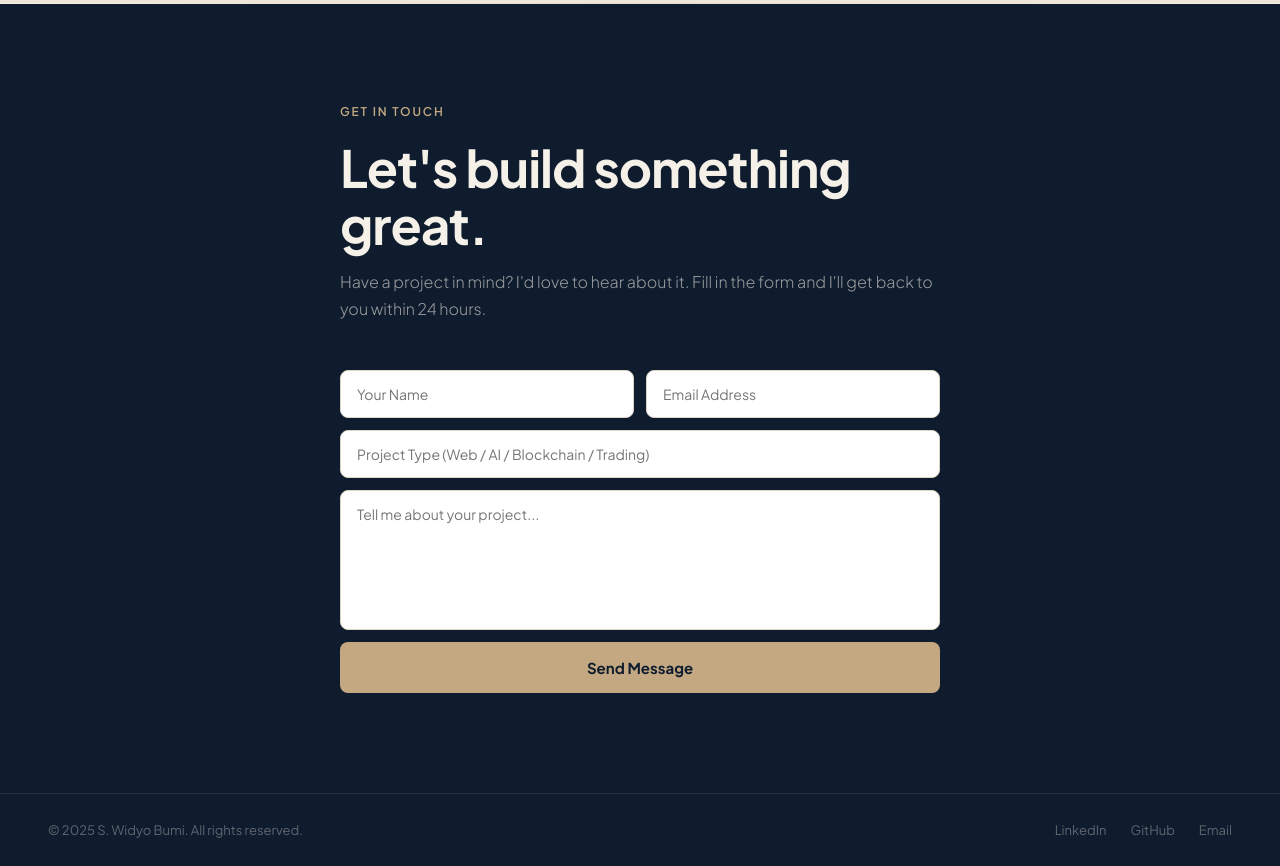
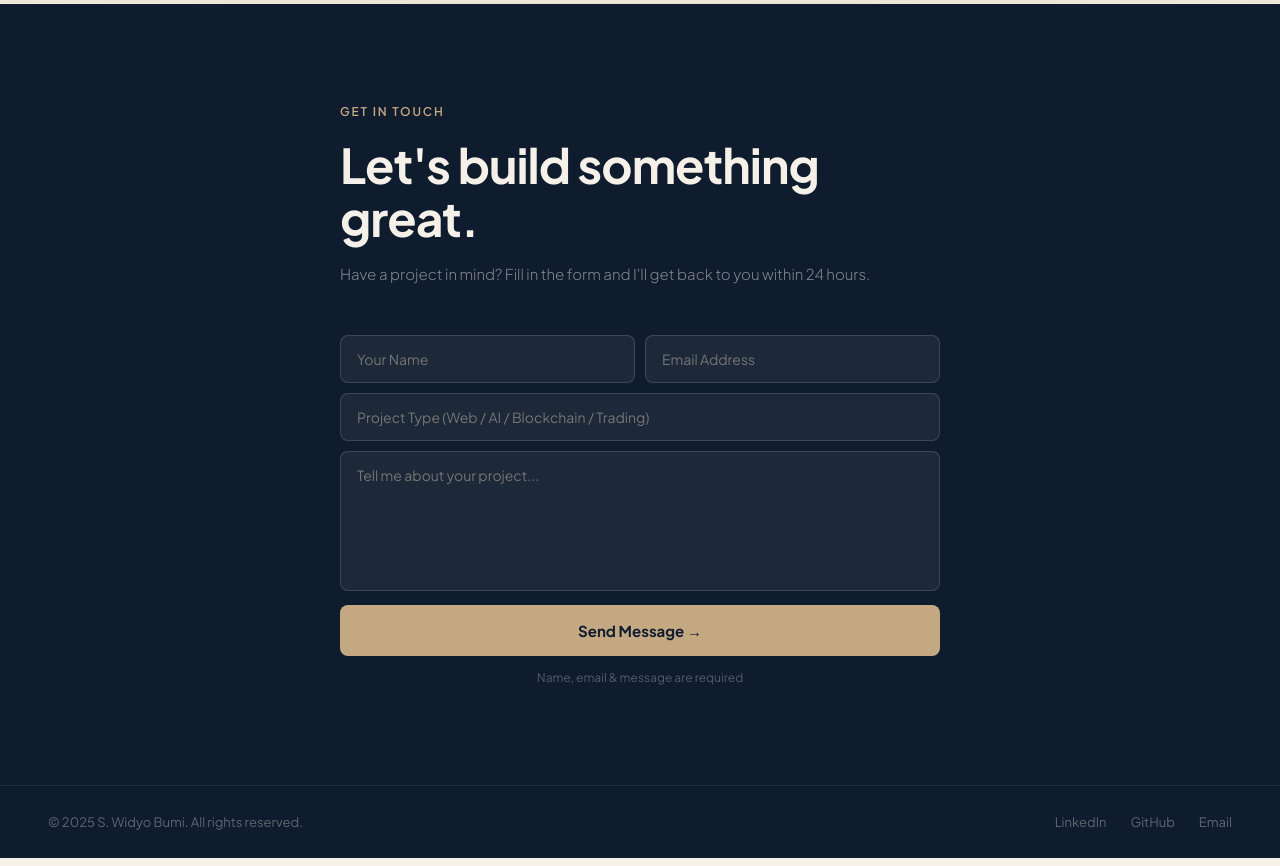
Before and after one commit to vanbumi/portfolio, a Next.js app: page / in a window 1280 px wide. Shown: the part 3220-4086 px from the top of the page. Built offline with nearby package versions, Linux system fonts and the light colour scheme.

Commit message:
feat: add EmailJS contact form

```diff
--- a/package.json
+++ b/package.json
@@ -9,6 +9,7 @@
     "lint": "eslint"
   },
   "dependencies": {
+    "@emailjs/browser": "^4.4.1",
     "framer-motion": "^12.38.0",
     "lucide-react": "^1.7.0",
     "next": "16.2.2",
--- a/src/components/Contact.tsx
+++ b/src/components/Contact.tsx
@@ -1,22 +1,61 @@
 'use client'
 
 import { useState } from 'react'
+import emailjs from '@emailjs/browser'
+
+const SERVICE_ID  = 'service_phbs8kp'
+const TEMPLATE_ID = 'template_o7h8nks'
+const PUBLIC_KEY  = 'J7h3ENEWcHViRiaMj'
 
 export default function Contact() {
   const [form, setForm] = useState({ name: '', email: '', type: '', message: '' })
-  const [sent, setSent] = useState(false)
+  const [status, setStatus] = useState<'idle' | 'loading' | 'success' | 'error'>('idle')
 
-  const handleSubmit = () => {
-    setSent(true)
-    setTimeout(() => setSent(false), 3000)
+  const handleSubmit = async () => {
+    if (!form.name || !form.email || !form.message) return
+
+    setStatus('loading')
+    try {
+      await emailjs.send(
+        SERVICE_ID,
+        TEMPLATE_ID,
+        {
+          from_name:    form.name,
+          from_email:   form.email,
+          project_type: form.type || 'Not specified',
+          message:      form.message,
+        },
+        PUBLIC_KEY
+      )
+      setStatus('success')
+      setForm({ name: '', email: '', type: '', message: '' })
+      setTimeout(() => setStatus('idle'), 4000)
+    } catch {
+      setStatus('error')
+      setTimeout(() => setStatus('idle'), 4000)
+    }
   }
 
   const inputStyle: React.CSSProperties = {
     width: '100%', padding: '14px 16px',
-    borderRadius: '8px', border: '1.5px solid var(--border)',
+    borderRadius: '8px', border: '1.5px solid rgba(245,240,232,0.15)',
     fontSize: '14px', fontFamily: 'Plus Jakarta Sans, sans-serif',
-    color: 'var(--navy)', background: 'var(--white)',
+    color: '#F5F0E8', background: 'rgba(245,240,232,0.06)',
     outline: 'none', transition: 'border-color 0.2s',
+  }
+
+  const btnLabel = {
+    idle:    'Send Message →',
+    loading: 'Sending...',
+    success: '✓ Message Sent!',
+    error:   '✕ Failed, try again',
+  }
+
+  const btnColor = {
+    idle:    'var(--accent)',
+    loading: '#a08860',
+    success: '#4ade80',
+    error:   '#f87171',
   }
 
   return (
@@ -25,46 +64,70 @@ export default function Contact() {
         <div style={{ fontSize: '12px', fontWeight: 600, letterSpacing: '0.15em', color: 'var(--accent)', textTransform: 'uppercase', marginBottom: '20px' }}>
           Get In Touch
         </div>
-        <h2 style={{ fontSize: 'clamp(32px, 4vw, 52px)', fontWeight: 700, color: 'var(--cream)', letterSpacing: '-0.02em', marginBottom: '16px', lineHeight: 1.1 }}>
+        <h2 style={{ fontSize: 'clamp(28px, 4vw, 48px)', fontWeight: 700, color: 'var(--cream)', letterSpacing: '-0.02em', marginBottom: '16px', lineHeight: 1.1 }}>
           Let&apos;s build something great.
         </h2>
-        <p style={{ fontSize: '16px', color: 'rgba(245,240,232,0.6)', fontWeight: 300, lineHeight: 1.7, marginBottom: '48px' }}>
-          Have a project in mind? I&apos;d love to hear about it. Fill in the form and I&apos;ll get back to you within 24 hours.
+        <p style={{ fontSize: '15px', color: 'rgba(245,240,232,0.5)', fontWeight: 300, lineHeight: 1.75, marginBottom: '48px' }}>
+          Have a project in mind? Fill in the form and I&apos;ll get back to you within 24 hours.
         </p>
 
-        <div style={{ display: 'flex', flexDirection: 'column', gap: '12px' }}>
-          <div style={{ display: 'grid', gridTemplateColumns: '1fr 1fr', gap: '12px' }}>
-            <input style={inputStyle} placeholder="Your Name" value={form.name}
+        <div style={{ display: 'flex', flexDirection: 'column', gap: '10px' }}>
+          <div style={{ display: 'grid', gridTemplateColumns: '1fr 1fr', gap: '10px' }}>
+            <input
+              style={inputStyle}
+              placeholder="Your Name"
+              value={form.name}
               onChange={e => setForm({ ...form, name: e.target.value })}
               onFocus={e => (e.currentTarget.style.borderColor = 'var(--accent)')}
-              onBlur={e => (e.currentTarget.style.borderColor = 'var(--border)')}
+              onBlur={e => (e.currentTarget.style.borderColor = 'rgba(245,240,232,0.15)')}
             />
-            <input style={inputStyle} placeholder="Email Address" type="email" value={form.email}
+            <input
+              style={inputStyle}
+              placeholder="Email Address"
+              type="email"
+              value={form.email}
               onChange={e => setForm({ ...form, email: e.target.value })}
               onFocus={e => (e.currentTarget.style.borderColor = 'var(--accent)')}
-              onBlur={e => (e.currentTarget.style.borderColor = 'var(--border)')}
+              onBlur={e => (e.currentTarget.style.borderColor = 'rgba(245,240,232,0.15)')}
             />
           </div>
-          <input style={inputStyle} placeholder="Project Type (Web / AI / Blockchain / Trading)" value={form.type}
+          <input
+            style={inputStyle}
+            placeholder="Project Type (Web / AI / Blockchain / Trading)"
+            value={form.type}
             onChange={e => setForm({ ...form, type: e.target.value })}
             onFocus={e => (e.currentTarget.style.borderColor = 'var(--accent)')}
-            onBlur={e => (e.currentTarget.style.borderColor = 'var(--border)')}
+            onBlur={e => (e.currentTarget.style.borderColor = 'rgba(245,240,232,0.15)')}
           />
-          <textarea style={{ ...inputStyle, height: '140px', resize: 'none' }} placeholder="Tell me about your project..." value={form.message}
+          <textarea
+            style={{ ...inputStyle, height: '140px', resize: 'none' }}
+            placeholder="Tell me about your project..."
+            value={form.message}
             onChange={e => setForm({ ...form, message: e.target.value })}
             onFocus={e => (e.currentTarget.style.borderColor = 'var(--accent)')}
-            onBlur={e => (e.currentTarget.style.borderColor = 'var(--border)')}
+            onBlur={e => (e.currentTarget.style.borderColor = 'rgba(245,240,232,0.15)')}
           />
-          <button onClick={handleSubmit} style={{
-            padding: '16px', borderRadius: '8px', border: 'none',
-            background: sent ? '#4ade80' : 'var(--accent)',
-            color: sent ? '#fff' : 'var(--navy)',
-            fontSize: '15px', fontWeight: 700,
-            fontFamily: 'Plus Jakarta Sans, sans-serif',
-            cursor: 'pointer', transition: 'background 0.2s',
-          }}>
-            {sent ? '✓ Message Sent!' : 'Send Message'}
+          <button
+            onClick={handleSubmit}
+            disabled={status === 'loading'}
+            style={{
+              padding: '16px', borderRadius: '8px', border: 'none',
+              background: btnColor[status],
+              color: status === 'success' ? '#fff' : 'var(--navy)',
+              fontSize: '15px', fontWeight: 700,
+              fontFamily: 'Plus Jakarta Sans, sans-serif',
+              cursor: status === 'loading' ? 'not-allowed' : 'pointer',
+              transition: 'all 0.3s ease',
+              marginTop: '4px',
+            }}
+          >
+            {btnLabel[status]}
           </button>
+
+          {/* Required fields note */}
+          <p style={{ fontSize: '12px', color: 'rgba(245,240,232,0.3)', textAlign: 'center', marginTop: '4px' }}>
+            Name, email & message are required
+          </p>
         </div>
       </div>
     </section>
```
Also changed, not shown: 1 other file (tests, documents, lock files or other folders).
